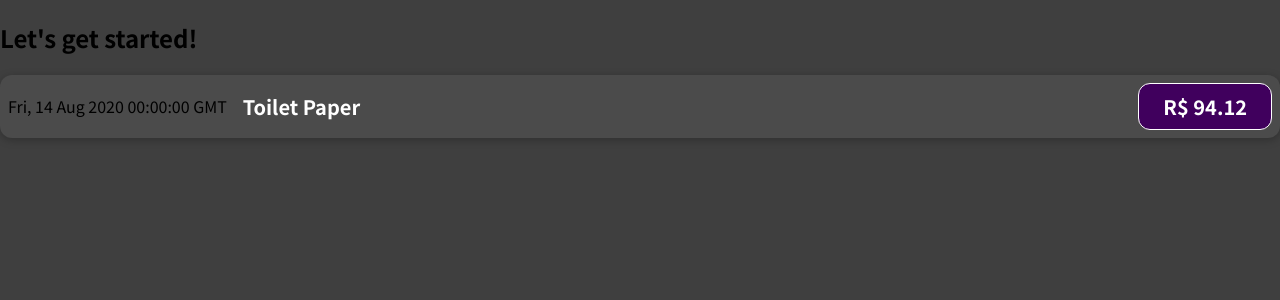
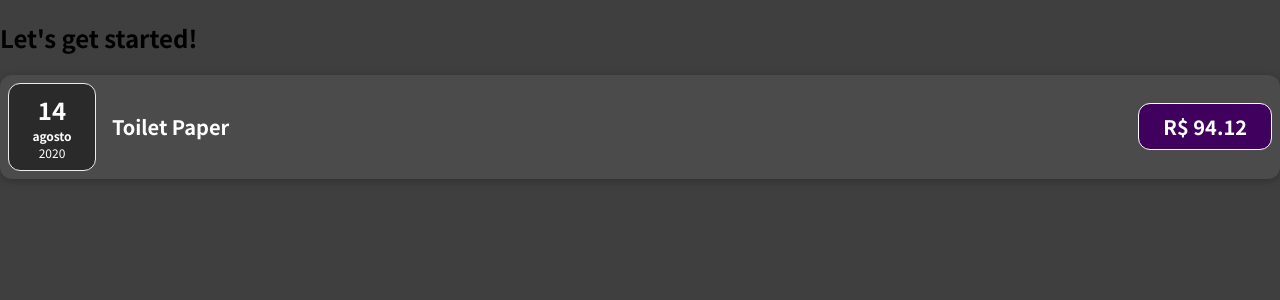
Before and after one commit to jviitsm/react-complete-guide, a React (Create React App) app: page / in a window 1280 px wide. Shown: the top 300 px of the page. Built offline with nearby package versions, Linux system fonts and the light colour scheme.

Commit message:
ExpenseDate component added

```diff
--- /dev/null
+++ b/src/components/ExpenseDate/index.js
@@ -0,0 +1,18 @@
+import React from 'react'
+
+import './styles.css';
+
+export default function ExpenseDate(props) {
+
+    const month = props.date.toLocaleString('pt-br', { month: 'long' });
+    const day = props.date.toLocaleString('pt-br', { day: '2-digit' });
+    const year = props.date.getFullYear();
+
+    return (
+        <div className="expense-date">
+            <div className="expense-date__day">{day}</div>
+            <div className="expense-date__month">{month}</div>
+            <div className="expense-date__year">{year}</div>
+        </div>
+    )
+}
--- /dev/null
+++ b/src/components/ExpenseDate/styles.css
@@ -0,0 +1,26 @@
+.expense-date {
+    display: flex;
+    flex-direction: column;
+    width: 5.5rem;
+    height: 5.5rem;
+    border: 1px solid #ececec;
+    background-color: #2a2a2a;
+    color: white;
+    border-radius: 12px;
+    align-items: center;
+    justify-content: center;
+  }
+
+  .expense-date__month {
+    font-size: 0.75rem;
+    font-weight: bold;
+  }
+
+  .expense-date__year {
+    font-size: 0.75rem;
+  }
+
+  .expense-date__day {
+    font-size: 1.5rem;
+    font-weight: bold;
+  }
--- a/src/components/ExpenseItem/index.js
+++ b/src/components/ExpenseItem/index.js
@@ -1,11 +1,13 @@
 import React from 'react'
+import ExpenseDate from '../ExpenseDate';
 import './styles.css';
 
 export default function ExpenseItem(props) {
 
+
     return (
         <div className="expense-item">
-            <div>{props.date.toUTCString()}</div>
+            <ExpenseDate date={props.date}/>
             <div className="expense-item__description">
             <h2>{props.title}</h2>
             <div className="expense-item__price">R$ {props.amount}</div>
```
Also changed, not shown: 1 other file (tests, documents, lock files or other folders).
